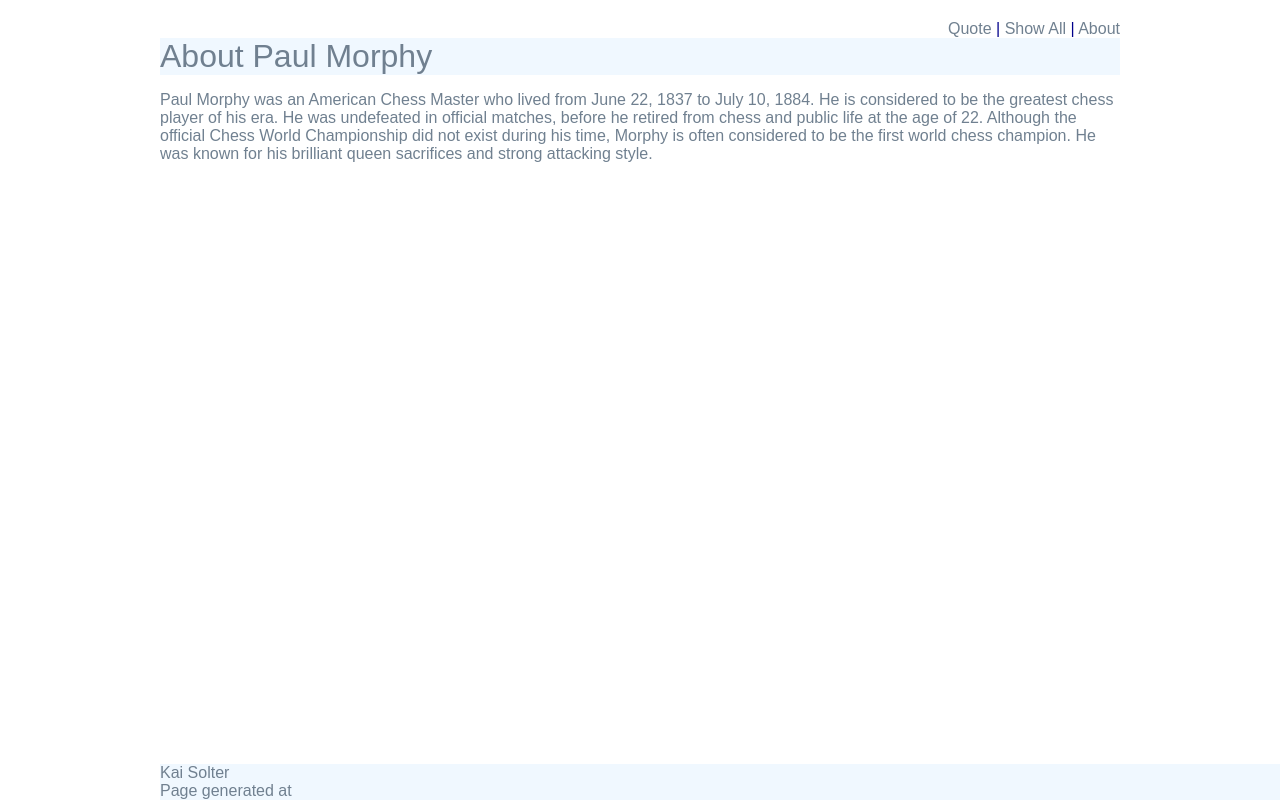
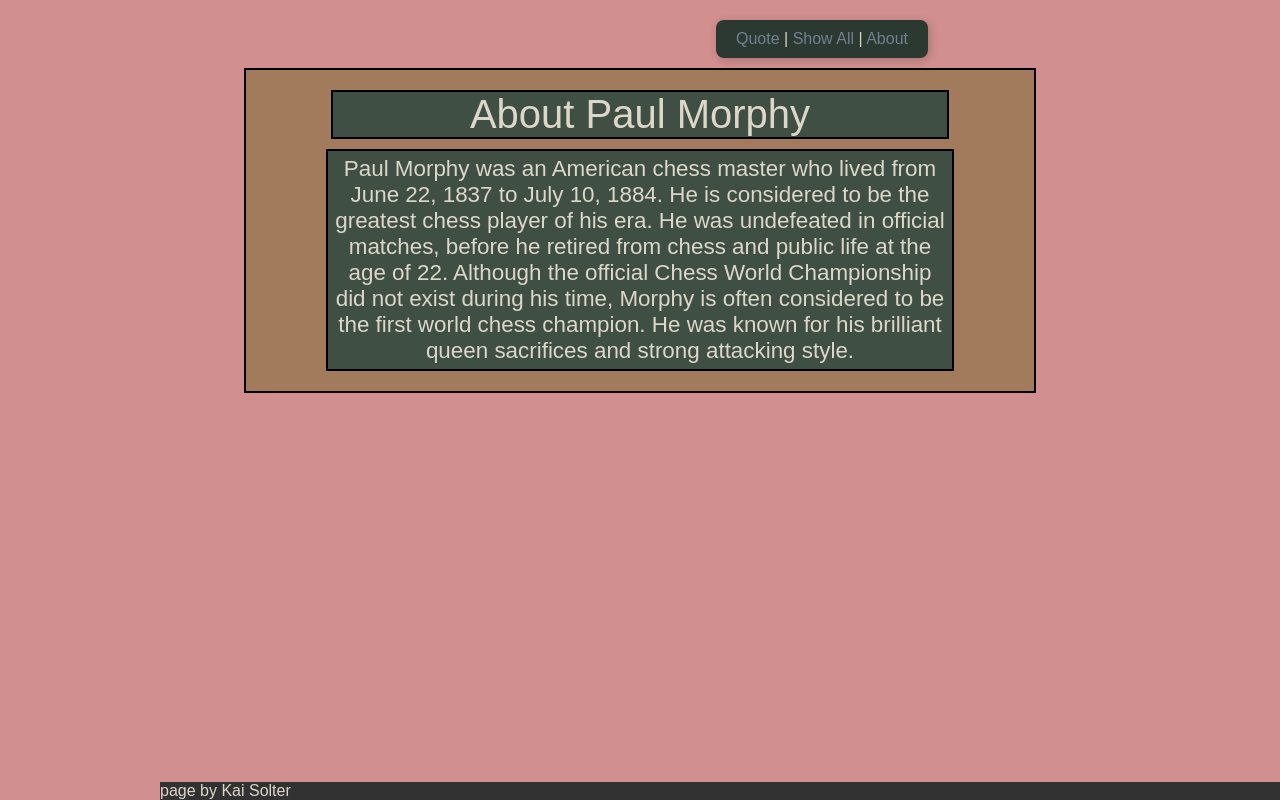
Before and after one commit to KaiSolter/cs412, a Django app: page /quotes/about/ in a window 1280 px wide. Run offline with Django 5.2, Linux system fonts and the light colour scheme.

Commit message:
styled a bit

```diff
--- a/quotes/templates/quotes/about.html
+++ b/quotes/templates/quotes/about.html
@@ -1,12 +1,14 @@
 {% extends "quotes/base.html" %} {% block content %}
-<h1>About Paul Morphy</h1>
-<p>
-  Paul Morphy was an American Chess Master who lived from June 22, 1837 to July
-  10, 1884. He is considered to be the greatest chess player of his era. He was
-  undefeated in official matches, before he retired from chess and public life
-  at the age of 22. Although the official Chess World Championship did not exist
-  during his time, Morphy is often considered to be the first world chess
-  champion. He was known for his brilliant queen sacrifices and strong attacking
-  style.
-</p>
+<div class="contentBox">
+  <h1>About Paul Morphy</h1>
+  <p>
+    Paul Morphy was an American chess master who lived from June 22, 1837 to
+    July 10, 1884. He is considered to be the greatest chess player of his era.
+    He was undefeated in official matches, before he retired from chess and
+    public life at the age of 22. Although the official Chess World Championship
+    did not exist during his time, Morphy is often considered to be the first
+    world chess champion. He was known for his brilliant queen sacrifices and
+    strong attacking style.
+  </p>
+</div>
 {% endblock %}
--- a/quotes/templates/quotes/base.html
+++ b/quotes/templates/quotes/base.html
@@ -1,19 +1,18 @@
 {% load static %}
 <html>
   <head>
-    <title>Quotes!</title>
-    <link rel="stylesheet" href="{% static 'styles.css' %}" />
+    <title>Paul Morphy Quotes!</title>
+    <link rel="stylesheet" href="{% static 'quoteStyle.css' %}" />
   </head>
   <body>
-    <nav>
-      <a href="{% url 'quote' %}">Quote</a> |
-      <a href="{% url 'show_all' %}">Show All</a> |
-      <a href="{% url 'about' %}">About</a>
-    </nav>
+    <div class="navbox">
+      <nav>
+        <a href="{% url 'quote' %}">Quote</a> |
+        <a href="{% url 'show_all' %}">Show All</a> |
+        <a href="{% url 'about' %}">About</a>
+      </nav>
+    </div>
     {% block content %} {% endblock %}
-    <footer>
-      Kai Solter <br />
-      Page generated at {{time}}
-    </footer>
+    <footer>page by Kai Solter <br /></footer>
   </body>
 </html>
--- a/quotes/templates/quotes/show_all.html
+++ b/quotes/templates/quotes/show_all.html
@@ -1,4 +1,5 @@
 {% extends "quotes/base.html" %} {% block content %}
+<div class="contentBox">
   <h1>All Paul Morphy Quotes</h1>
   {% for quote in quotes %}
   <p>{{ quote }}</p>
@@ -10,3 +11,4 @@
     <img src="{{ image }}" alt="Image of Paul Morphy" />
   </div>
   {% endfor %} {% endblock %}
+</div>
--- /dev/null
+++ b/static/quoteStyle.css
@@ -0,0 +1,278 @@
+body {
+    background-color: #d18f8f;
+    color: #DCD7C9;
+    font-family: arial;
+}
+
+p {
+    font-size: 1.4em;
+    background-color: #3f4f44;
+    border: 2px solid rgb(0, 0, 0);
+    width: 80%;
+    text-align: center;
+    margin : 10px auto;
+    padding: 5px;
+}
+
+h1,h2,h3,h4,h5{
+    font-size: 2.5em;
+    font-weight: normal;
+    background: #3f4f44;
+    margin: 10px auto;
+    width: 80%;
+    border: 2px solid rgb(0, 0, 0);
+    text-align: center;
+    margin-bottom : 10px;
+}
+
+a, a:visited {
+    color: slategrey;
+    text-decoration: none;
+}
+
+a:hover {
+    color: darkblue;
+    text-decoration: none;
+    background-color: white;
+    /* font-weight: bold; */
+}
+
+body {
+    max-width: 960px;
+    margin: 20px auto;
+    padding: 20px auto;
+}
+
+header {
+    width: 100%;
+    display: grid;
+    grid-template-columns: 1fr 1fr;
+    background:aliceblue;
+    position: fixed;
+    top: 0px;
+    z-index: 999;
+    /* padding-right: 50px auto; */
+}
+
+footer {
+    width: 100%;
+    background:rgb(50, 50, 50);
+    position: fixed;
+    bottom: 0px;
+}
+
+
+.wrapper {              /* centering and margin around whole wrapper element */
+    border: 2px solid;
+    max-width: 100%;
+    position: relative;
+    top: 50px;
+    scroll-padding-top: 100px;
+    /* scroll-padding-bottom: 100px; */
+    padding-bottom: 50px;
+
+    /* top:100px; */
+    /* bottom: 100px; */
+}
+
+
+div.wrapper h1 {
+    text-align: center;
+    color: darkblue;
+    margin: 10px auto;
+    font-size: 2.4 em;
+
+}
+
+div.wrapper h2 {
+    text-align: left;
+    color: darkblue;
+    margin: 5px auto;
+    font-size: 2 em;
+}
+
+
+section {
+    border: 2px solid darkblue;    /* border around each event */
+    position: relative;
+    padding-bottom: 4px;
+}
+.image-container {
+    width: 400px;
+    height: 500px;
+    overflow: hidden;
+    margin: 10px auto;
+    border: 5px solid #000000;
+}
+
+.image-container img {
+    width: 100%;
+    height: 100%;
+    object-fit: cover;
+}
+
+.contentBox {
+    width : 80%;
+    padding: 10px;
+    margin: 10px auto;
+    border: 2px solid rgb(0, 0, 0);
+    background-color: #A27B5C;
+
+}
+
+.navbox {
+    width : 80%;
+}
+
+nav {
+    justify-self: end;
+    background: #2c3930;
+    padding: 10px 20px;
+    border-radius: 8px;
+    box-shadow: 2px 2px 8px rgba(0, 0, 0, 0.2);
+    color: #DCD7C9;
+}
+
+nav li {
+    display: inline-block;
+    margin-left: 20px;
+    list-style: none;
+}
+
+nav button {
+    background: none;
+    color: white;
+    font-family: Arial;
+    cursor: pointer;
+    border: 0;
+    font-size: 1.2em;
+    padding: 8px 15px;
+    border-radius: 4px;
+}
+
+nav button:hover {
+    background-color: rgba(255, 255, 255, 0.2);
+    transform: scale(1.2);
+}
+
+.mc-table {
+    display: table;
+    width: 100%;
+    table-layout: fixed;
+}
+
+
+.mc-table-head {
+    border: 1px dashed darkblue;    /*border around each row */
+    display: table-row;
+    font-size: 1.2em;
+}
+
+.mc-table-head .detail {
+    display: table-cell;
+    color:darkblue;
+    font-weight: bold;
+    background-color: white;
+    padding: 5px;
+    position: relative;
+
+}
+
+.mc-table-row  {
+    display: table-row;
+    border: 1px dashed darkblue;    /*border around each row */
+    background-color: white;
+}
+
+
+.mc-table-row .detail {
+    color:darkblue;
+    display: table-cell;
+
+    padding: 5px;
+}
+
+.mc-table-row .detail img {
+    max-height: 75px;
+    align-content: right;
+}
+
+/* must have no space before :hover */
+.mc-table-row:hover {
+    background-color: aliceblue;
+    border: 1px solid;
+}
+
+.site-form {
+    margin-top: 10px;
+    /* border: 2px solid darkblue; */
+    padding: 10px;
+}
+
+/* style the forms with class site-form */
+.site-form input, .site-form textarea, .site-form select {
+    display: block;
+    margin: 5px 0 0 0;
+    padding: 5px;
+}
+
+/* style the submit button ; didn't quite work?? */
+.site-form input [type="submit"] {
+    background: slategray;
+    border: 0;
+    color: fff;
+    font-size: 1.2em;
+    border-radius: 4px;
+    margin: 5px 0;
+}
+
+
+/* style the help text in the forms */
+.helptext, .helptext.ul {
+    margin-top: 0 auto;
+    bottom: 20px;
+    color: #bbb;
+    font-size: 0.9em;
+}
+
+/* style the error list in the forms validation */
+.errorlist li {
+    padding: 10px;
+    list-style-type: none;
+    border: 1px solid crimson;
+    color: crimson;
+    margin: 10px 0;
+}
+
+
+.errorlist {
+    padding: 0px;
+}
+
+
+/* responsive styles when width is less than 1400px */
+@media screen and (max-width: 560px) {
+    header h1 {
+        size: 0.8em;
+    }
+
+    nav li {
+        display: block;
+        margin-left: 0px;
+        font-size: 14px;
+        width: 100%;
+    }
+
+    nav button {
+        background: none;
+        color: slategray;
+        font-family: Arial;
+        cursor: pointer;
+        border: 0;
+        font-size: 20px;
+    }
+    /* on mobile, display image as max 95% of available width*/
+    img {
+        max-width: 95%;
+    }
+}
```
Also changed, not shown: quotes/templates/quotes/quote.html (+7 -5 lines). Lines whose indentation alone changed are shown as unchanged.
